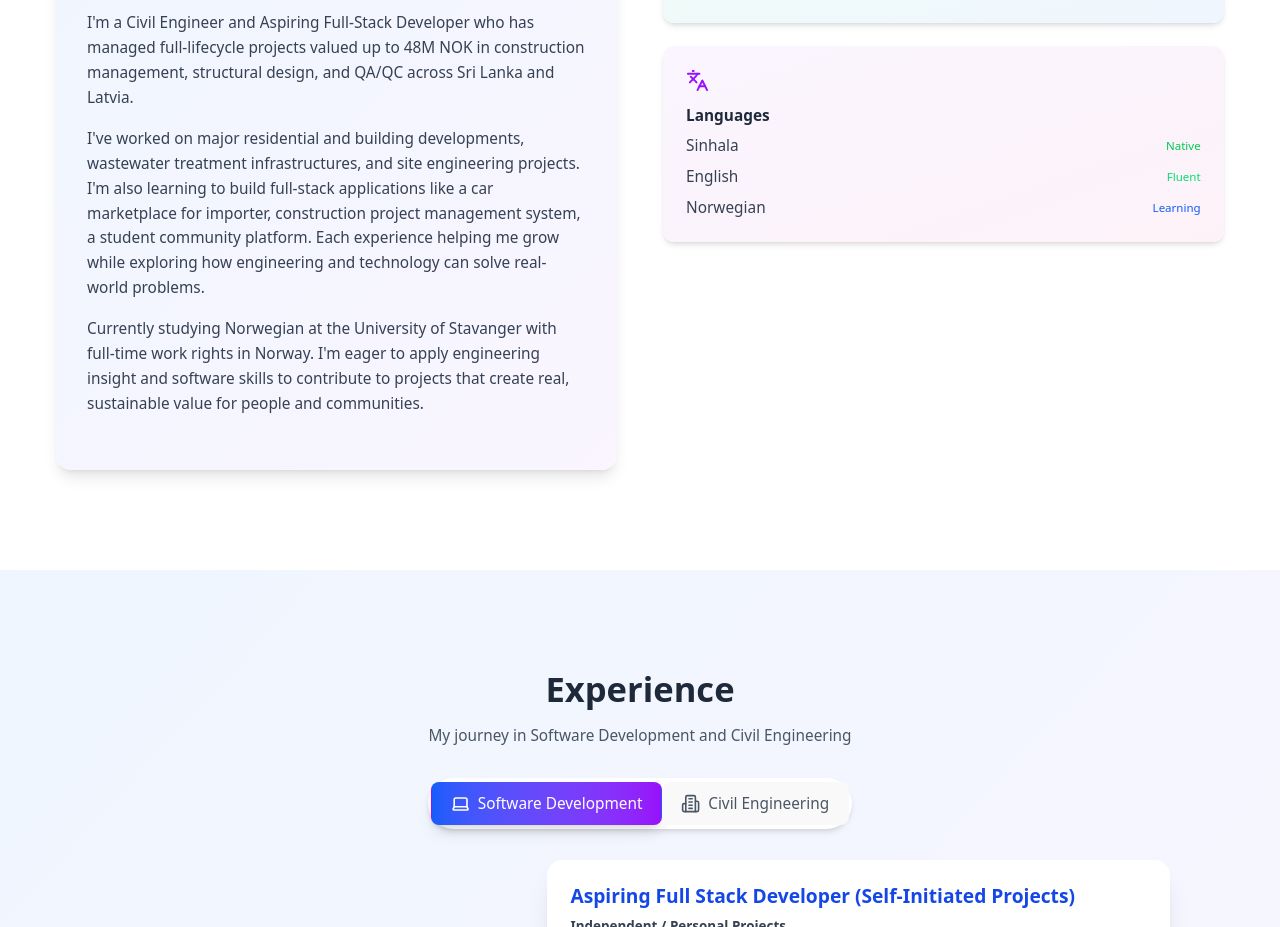
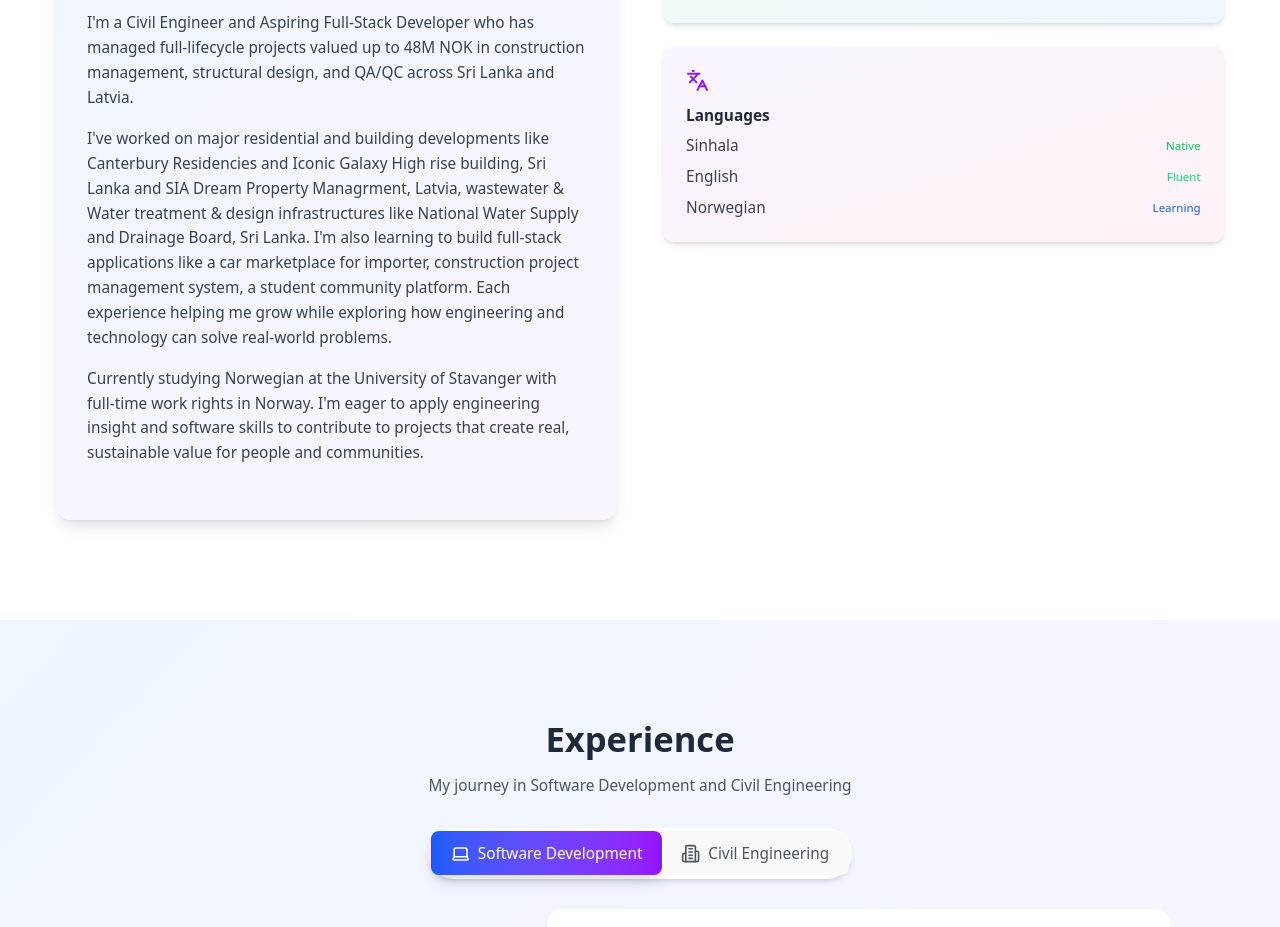
Before and after one commit to Gevindu-Piyawansha/gevindu-portfolio, a React (Vite) app: page / in a window 1280 px wide. Shown: the part 1324-2251 px from the top of the page. Built offline with nearby package versions, Linux system fonts and the light colour scheme.

Commit message:
Refine project experience details in About component
Updated project descriptions to include specific examples of work in Sri Lanka and Latvia.

```diff
--- a/src/components/About.jsx
+++ b/src/components/About.jsx
@@ -41,9 +41,8 @@ function About() {
                 Lanka and Latvia.
               </p>
               <p className="text-gray-700 leading-relaxed mb-4 text-sm sm:text-base">
-                I've worked on major residential and building developments,
-                wastewater treatment infrastructures, and site engineering
-                projects. I'm also learning to build full-stack applications
+                I've worked on major residential and building developments like Canterbury Residencies and Iconic Galaxy High rise building, Sri Lanka and SIA Dream Property Managrment, Latvia,
+                wastewater & Water treatment & design infrastructures like National Water Supply and Drainage Board, Sri Lanka. I'm also learning to build full-stack applications
                 like a car marketplace for importer, construction project
                 management system, a student community platform. Each experience
                 helping me grow while exploring how engineering and technology
```
